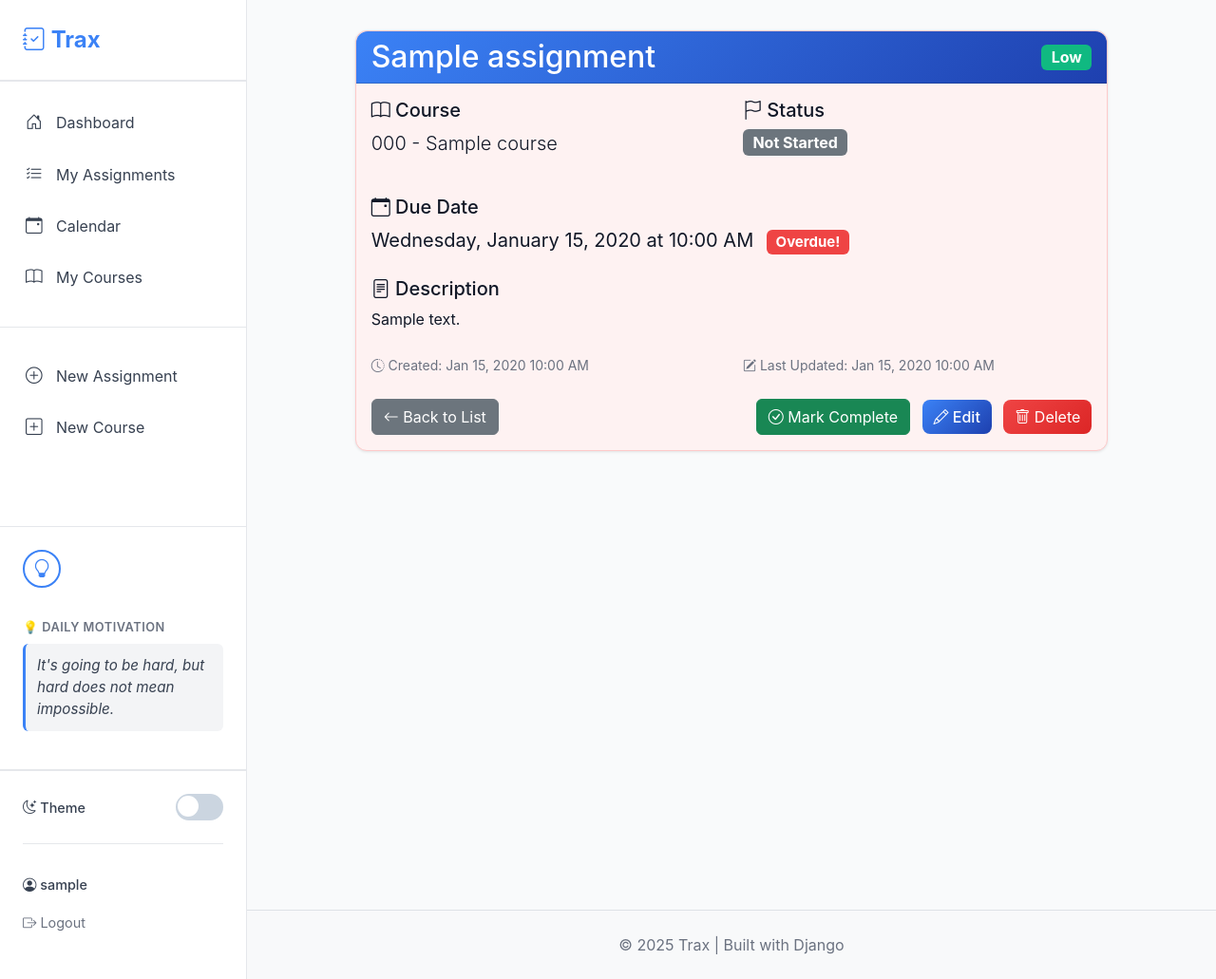
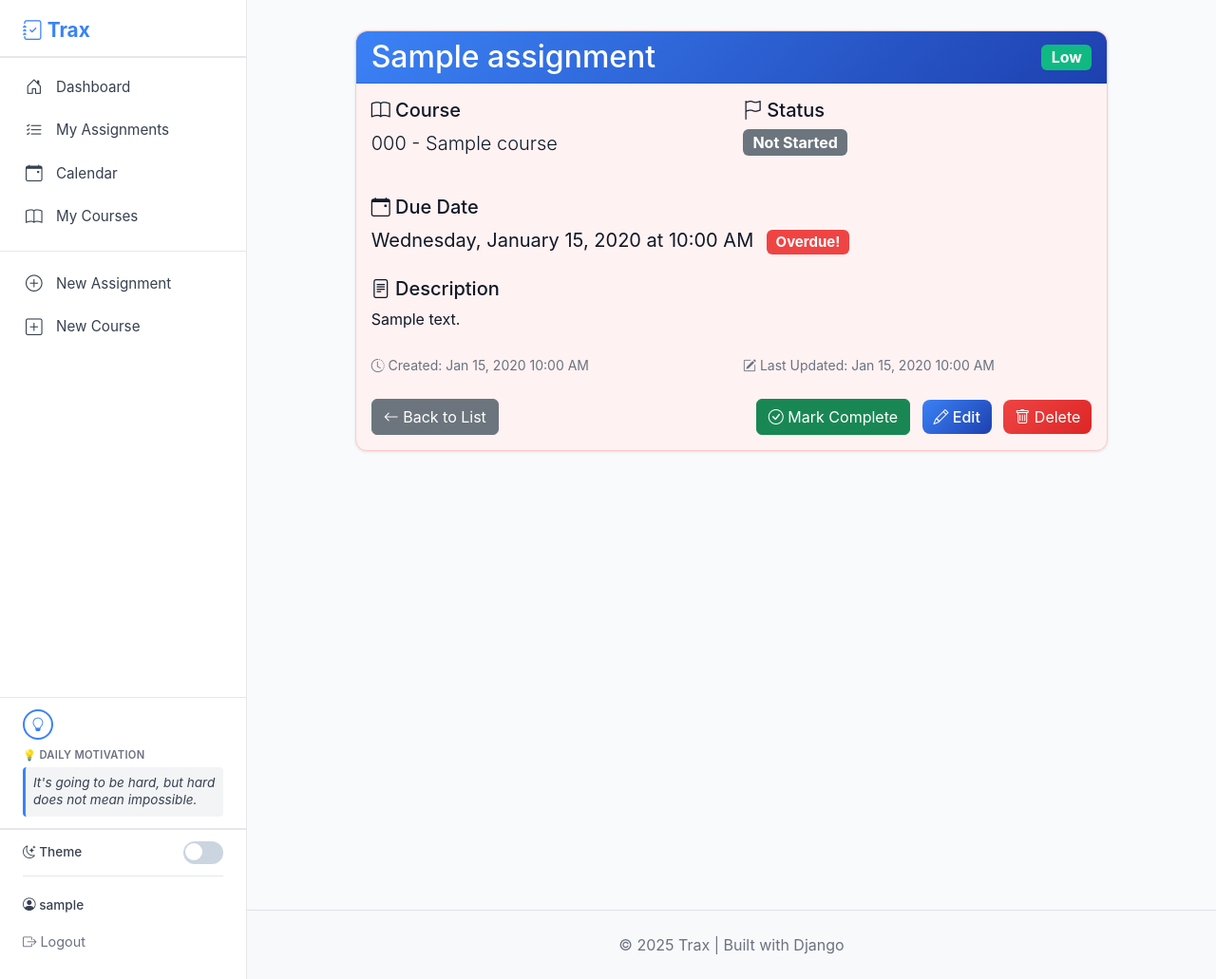
Before and after one commit to tatejones2/AssignmentTracker, a Django app: page /assignments/1/ in a window 1280 px wide. Shown: the whole page at 95% size. Run offline with Django 5.2, Linux system fonts and the light colour scheme; a user stored in the database is signed in; tables that the repository leaves empty hold one stand-in row (values such as "Sample post").

Commit message:
Optimize sidebar to fit without scrolling - reduce padding and spacing

```diff
--- a/templates/base.html
+++ b/templates/base.html
@@ -372,7 +372,7 @@
             width: 260px;
             background: linear-gradient(180deg, var(--sidebar-bg) 0%, var(--sidebar-bg) 100%);
             border-right: 1px solid var(--sidebar-border);
-            padding: 1.5rem 0;
+            padding: 1rem 0;
             box-shadow: none;
             overflow-y: auto;
             z-index: 1000;
@@ -382,8 +382,8 @@
         }
 
         .sidebar-brand {
-            padding: 0 1.5rem 1.5rem;
-            font-size: 1.5rem;
+            padding: 0 1.5rem 0.75rem;
+            font-size: 1.3rem;
             font-weight: 700;
             color: var(--primary);
             text-decoration: none;
@@ -399,7 +399,7 @@
         .sidebar-menu {
             list-style: none;
             padding: 0;
-            margin: 1rem 0;
+            margin: 0.5rem 0;
             flex: 1;
         }
 
@@ -410,11 +410,12 @@
         .sidebar-menu a {
             display: flex;
             align-items: center;
-            padding: 0.875rem 1.5rem;
+            padding: 0.6rem 1.5rem;
             color: var(--sidebar-text);
             text-decoration: none;
             transition: all 0.3s;
             border-left: 3px solid transparent;
+            font-size: 0.95rem;
         }
 
         .sidebar-menu a:hover {
@@ -444,14 +445,14 @@
         }
 
         .sidebar-user-name {
-            font-size: 0.9rem;
-            margin-bottom: 0.5rem;
+            font-size: 0.85rem;
+            margin-bottom: 0.3rem;
             font-weight: 500;
         }
 
         .sidebar-user a {
             color: var(--text-secondary);
-            font-size: 0.9rem;
+            font-size: 0.85rem;
             text-decoration: none;
             transition: color 0.3s;
         }
@@ -463,14 +464,14 @@
         /* Sidebar footer - at the bottom */
         .sidebar-footer {
             border-top: 1px solid var(--sidebar-border);
-            padding: 1.5rem;
+            padding: 0.75rem 1.5rem;
             margin-top: auto;
         }
 
         .sidebar-theme {
-            padding-bottom: 1.5rem;
+            padding-bottom: 0.75rem;
             border-bottom: 1px solid var(--sidebar-border);
-            margin-bottom: 1.5rem;
+            margin-bottom: 0.75rem;
         }
 
         .sidebar-user {
@@ -482,14 +483,15 @@
 
         /* Sidebar Inspiration (Quotes and Tips) */
         .sidebar-inspiration {
-            padding: 1.5rem;
+            padding: 0.75rem 1.5rem;
             border-top: 1px solid var(--sidebar-border);
             border-bottom: 1px solid var(--sidebar-border);
+            margin: 0;
         }
 
         .inspiration-toggle {
             text-align: center;
-            margin-bottom: 1rem;
+            margin-bottom: 0.5rem;
         }
 
         .inspiration-btn {
@@ -497,14 +499,15 @@
             border: 2px solid var(--primary);
             color: var(--primary);
             border-radius: 50%;
-            width: 40px;
-            height: 40px;
-            font-size: 1.2rem;
+            width: 32px;
+            height: 32px;
+            font-size: 0.9rem;
             cursor: pointer;
             display: flex;
             align-items: center;
             justify-content: center;
             transition: all 0.3s ease;
+            padding: 0;
         }
 
         .inspiration-btn:hover {
@@ -515,7 +518,7 @@
 
         .inspiration-content {
             position: relative;
-            min-height: 120px;
+            min-height: 70px;
         }
 
         .inspiration-item {
@@ -526,7 +529,7 @@
             top: 0;
             left: 0;
             right: 0;
-            padding: 1rem 0;
+            padding: 0;
         }
 
         .inspiration-item.active {
@@ -539,23 +542,23 @@
         }
 
         .inspiration-label {
-            font-size: 0.8rem;
+            font-size: 0.7rem;
             font-weight: 600;
             color: var(--text-secondary);
-            margin-bottom: 0.5rem;
+            margin-bottom: 0.25rem;
             text-transform: uppercase;
-            letter-spacing: 0.5px;
+            letter-spacing: 0.3px;
         }
 
         .inspiration-text {
-            font-size: 0.95rem;
-            line-height: 1.5;
+            font-size: 0.85rem;
+            line-height: 1.3;
             color: var(--sidebar-text);
             margin: 0;
             font-style: italic;
             background-color: var(--sidebar-hover);
-            padding: 0.75rem;
-            border-radius: 6px;
+            padding: 0.5rem;
+            border-radius: 4px;
             border-left: 3px solid var(--primary);
         }
 
@@ -628,8 +631,8 @@
         .dark-mode-toggle {
             position: relative;
             display: inline-block;
-            width: 50px;
-            height: 28px;
+            width: 42px;
+            height: 24px;
             background: none;
             border: none;
             padding: 0;
@@ -656,8 +659,8 @@
 
         .toggle-thumb {
             position: absolute;
-            width: 22px;
-            height: 22px;
+            width: 18px;
+            height: 18px;
             background-color: white;
             border-radius: 50%;
             top: 2px;
@@ -666,7 +669,7 @@
             display: flex;
             align-items: center;
             justify-content: center;
-            font-size: 0.8rem;
+            font-size: 0.7rem;
         }
 
         .dark-mode-toggle:hover .toggle-track {
@@ -680,7 +683,7 @@
         }
 
         body.dark-mode .toggle-thumb {
-            left: calc(100% - 24px);
+            left: calc(100% - 20px);
             background-color: white;
         }
 
@@ -763,7 +766,7 @@
                     <i class="bi bi-book"></i> My Courses
                 </a>
             </li>
-            <li style="margin-top: 1.5rem; border-top: 1px solid var(--sidebar-border); padding-top: 1.5rem;">
+            <li style="margin-top: 0.75rem; border-top: 1px solid var(--sidebar-border); padding-top: 0.75rem;">
                 <a href="{% url 'assignment_create' %}">
                     <i class="bi bi-plus-circle"></i> New Assignment
                 </a>
@@ -804,7 +807,7 @@
         <div class="sidebar-footer">
             <div class="sidebar-theme">
                 <div style="display: flex; align-items: center; justify-content: space-between; width: 100%;">
-                    <span style="color: var(--sidebar-text); font-size: 0.9rem; font-weight: 500;">
+                    <span style="color: var(--sidebar-text); font-size: 0.85rem; font-weight: 500;">
                         <i class="bi bi-moon-stars"></i> Theme
                     </span>
                     <button id="darkModeToggle" class="dark-mode-toggle">
```
